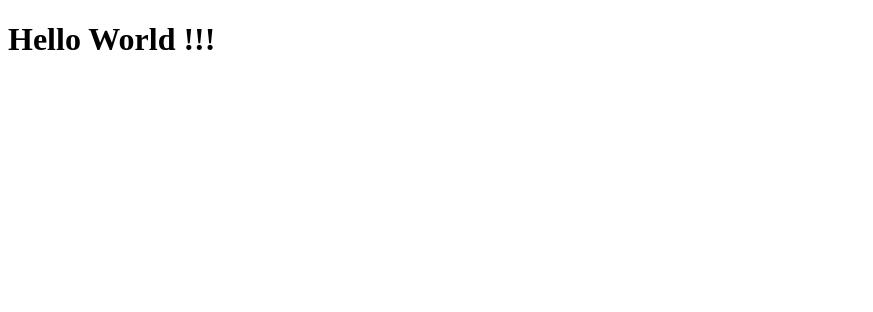
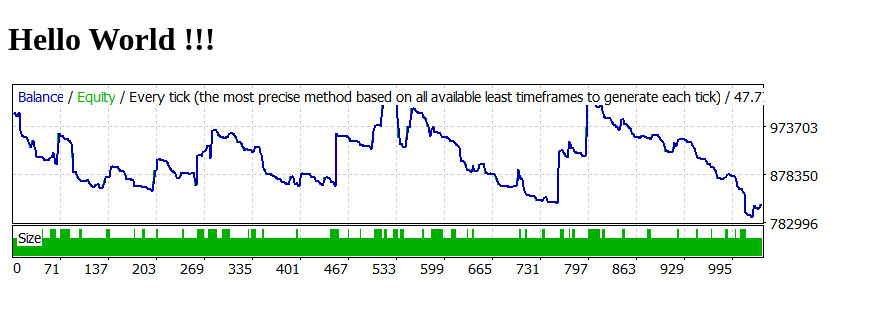
Before and after one commit to Ruengrawee/TEST-GIT, a plain HTML site: page index.html in a window 1280 px wide. Shown: the whole page, without its empty margins (0-873 px from the left). Drawn offline with Linux system fonts and the light colour scheme.

Commit message:
added image strategy tester CGSS

```diff
--- a/index.html
+++ b/index.html
@@ -5,4 +5,5 @@
 </head>
 <body>
  <h1>Hello World !!!</h1>
+ <img src="StrategyTesterCGSS.gif"/>
 </body>
```
Also changed, not shown: StrategyTesterCGSS.gif (added).
